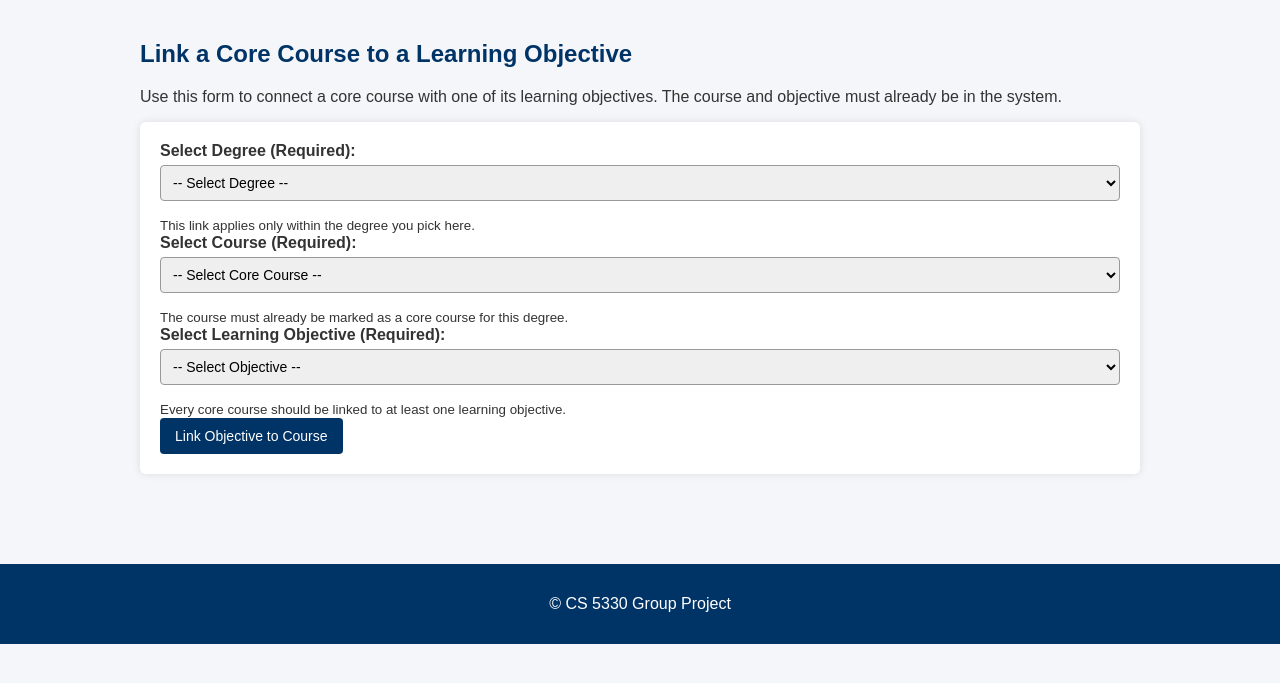
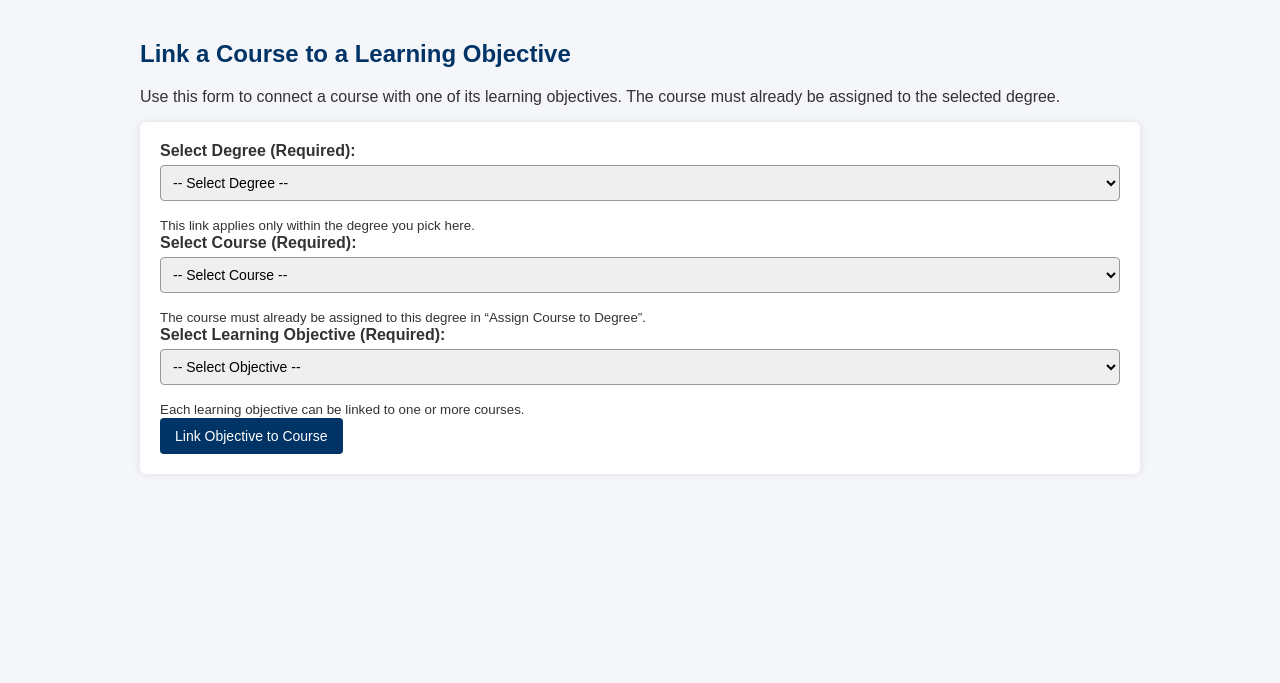
Before and after one commit to EmmanuelG4/Databases-Group-Project, a Flask app: page /entry/associate_obj_course in a window 1280 px wide. Shown: the part 53-736 px from the top of the page. Run offline with Flask 3, Linux system fonts and the light colour scheme; data that the repository does not hold is empty.

Commit message:
Fixed Course Association to Learning Objectives

```diff
--- a/routes/data_entry.py
+++ b/routes/data_entry.py
@@ -247,14 +247,14 @@ def add_section():
 def link_course_objective():
     """
     Insert rows into associated(degree_name, degree_level, course_num, obj_code),
-    but only if the course is CORE for that degree in requires.
+    as long as the course is linked to that degree in requires (core or non-core).
     """
     degrees = execute_query("SELECT degree_name, degree_level FROM degree ORDER BY degree_name")
+    # Now include ALL courses that appear in requires (core or non-core)
     courses = execute_query("""
         SELECT R.course_num, C.course_name
         FROM requires R
         JOIN course C ON R.course_num = C.course_num
-        WHERE R.core = TRUE
         GROUP BY R.course_num, C.course_name
         ORDER BY R.course_num
     """)
@@ -268,7 +268,7 @@ def link_course_objective():
             obj_code = request.form['obj_code']
 
             if not degree_name or not degree_level or not course_num or not obj_code:
-                flash('Please pick a degree, a core course, and a learning objective.', 'error')
+                flash('Please pick a degree, a course, and a learning objective.', 'error')
                 return render_template(
                     'data_entry/link_course_objective.html',
                     degrees=degrees,
@@ -276,7 +276,8 @@ def link_course_objective():
                     objectives=objectives
                 )
 
-            core_row = execute_query(
+            # Check that this course is actually assigned to the degree in requires
+            req_row = execute_query(
                 """
                 SELECT core
                 FROM requires
@@ -289,10 +290,10 @@ def link_course_objective():
                 fetch_one=True
             )
 
-            if not core_row:
+            if not req_row:
                 flash(
-                    'This course is not linked to that degree yet, or it is not set up as CORE. '
-                    'First use "Assign Course to Degree" and check the core box.',
+                    'This course is not linked to that degree yet. '
+                    'First use "Assign Course to Degree".',
                     'error'
                 )
                 return render_template(
@@ -302,18 +303,7 @@ def link_course_objective():
                     objectives=objectives
                 )
 
-            if not core_row.get('core', False):
-                flash(
-                    'This course is not marked as a CORE course for that degree, '
-                    'so it can’t be linked to an objective.',
-                    'error'
-                )
-                return render_template(
-                    'data_entry/link_course_objective.html',
-                    degrees=degrees,
-                    courses=courses,
-                    objectives=objectives
-                )
+            # No longer require core = TRUE; non-core is allowed.
 
             data = {
                 'degree_name': degree_name,
@@ -323,7 +313,7 @@ def link_course_objective():
             }
             insert_data('associated', data)
             flash(
-                f'Objective {obj_code} linked to core course {course_num} '
+                f'Objective {obj_code} linked to course {course_num} '
                 f'for {degree_name} {degree_level}.',
                 'success'
             )
--- a/templates/data_entry/entry_menu.html
+++ b/templates/data_entry/entry_menu.html
@@ -26,7 +26,7 @@
             <ul>
                 <li><a href="{{ url_for('data_entry.associate_course_to_degree') }}">Link a Course to a Degree (Core/Required)</a></li>
                 <li><a href="{{ url_for('data_entry.add_section') }}">Add a Course Section for a Semester</a></li>
-                <li><a href="{{ url_for('data_entry.link_course_objective') }}">Connect a Core Course to Objectives</a></li>
+                <li><a href="{{ url_for('data_entry.link_course_objective') }}">Connect a Course to Objectives</a></li>
             </ul>
         </section>
 
--- a/templates/data_entry/link_course_objective.html
+++ b/templates/data_entry/link_course_objective.html
@@ -1,11 +1,14 @@
 {% extends "layout.html" %}
 
-{% block title %}Link Core Course to Objective{% endblock %}
+{% block title %}Link Course to Objective{% endblock %}
 
 {% block content %}
 <div class="container">
-    <h2>Link a Core Course to a Learning Objective</h2>
-    <p>Use this form to connect a core course with one of its learning objectives. The course and objective must already be in the system.</p>
+    <h2>Link a Course to a Learning Objective</h2>
+    <p>
+        Use this form to connect a course with one of its learning objectives.
+        The course must already be assigned to the selected degree.
+    </p>
 
     <form method="POST" action="{{ url_for('data_entry.link_course_objective') }}">
 
@@ -27,12 +30,14 @@
         <div class="form-group">
             <label for="course_select">Select Course (Required):</label>
             <select id="course_select" name="course_num" required>
-                <option value="">-- Select Core Course --</option>
+                <option value="">-- Select Course --</option>
                 {% for course in courses %}
-                <option value="{{ course.course_num }}">{{ course.course_num }} - {{ course.course_name }}</option>
+                <option value="{{ course.course_num }}">
+                    {{ course.course_num }} - {{ course.course_name }}
+                </option>
                 {% endfor %}
             </select>
-            <small>The course must already be marked as a core course for this degree.</small>
+            <small>The course must already be assigned to this degree in “Assign Course to Degree”.</small>
         </div>
 
         <div class="form-group">
@@ -40,10 +45,12 @@
             <select id="objective_select" name="obj_code" required>
                 <option value="">-- Select Objective --</option>
                 {% for objective in objectives %}
-                <option value="{{ objective.obj_code }}">{{ objective.obj_code }} - {{ objective.title }}</option>
+                <option value="{{ objective.obj_code }}">
+                    {{ objective.obj_code }} - {{ objective.title }}
+                </option>
                 {% endfor %}
             </select>
-            <small>Every core course should be linked to at least one learning objective.</small>
+            <small>Each learning objective can be linked to one or more courses.</small>
         </div>
 
         <button type="submit" class="btn btn-primary">Link Objective to Course</button>
@@ -51,19 +58,22 @@
 </div>
 
 <script>
-    document.getElementById('degree_select').addEventListener('change', function() {
+    const degreeSelect = document.getElementById('degree_select');
+    const degreeNameHidden = document.getElementById('degree_name_hidden');
+    const degreeLevelHidden = document.getElementById('degree_level_hidden');
+
+    degreeSelect.addEventListener('change', function() {
         const selectedValue = this.value;
         if (selectedValue) {
             const [name, level] = selectedValue.split('|');
-            document.getElementById('degree_name_hidden').value = name;
-            document.getElementById('degree_level_hidden').value = level;
+            degreeNameHidden.value = name;
+            degreeLevelHidden.value = level;
         } else {
-            document.getElementById('degree_name_hidden').value = '';
-            document.getElementById('degree_level_hidden').value = '';
+            degreeNameHidden.value = '';
+            degreeLevelHidden.value = '';
         }
     });
 
-    // Make sure hidden fields are set on load
-    document.getElementById('degree_select').dispatchEvent(new Event('change'));
+    degreeSelect.dispatchEvent(new Event('change'));
 </script>
 {% endblock %}
--- a/templates/layout.html
+++ b/templates/layout.html
@@ -34,9 +34,5 @@
             {% endblock %}
         </div>
     </main>
-
-    <footer>
-        <p>&copy; CS 5330 Group Project</p>
-    </footer>
 </body>
 </html>
--- a/templates/querying/degree_details.html
+++ b/templates/querying/degree_details.html
@@ -86,8 +86,9 @@
                 <h3>Learning Objectives & Course Links</h3>
                 {% if results.objectives %}
                     <p>
-                        Each learning objective can be connected to one or more core courses.
-                        This helps track where students are actually being assessed on that objective.
+                        Each learning objective can be connected to one or more courses
+                        (core or non-core). This helps track where students are actually
+                        being assessed on that objective.
                     </p>
                     <table class="table">
                         <thead>
```
